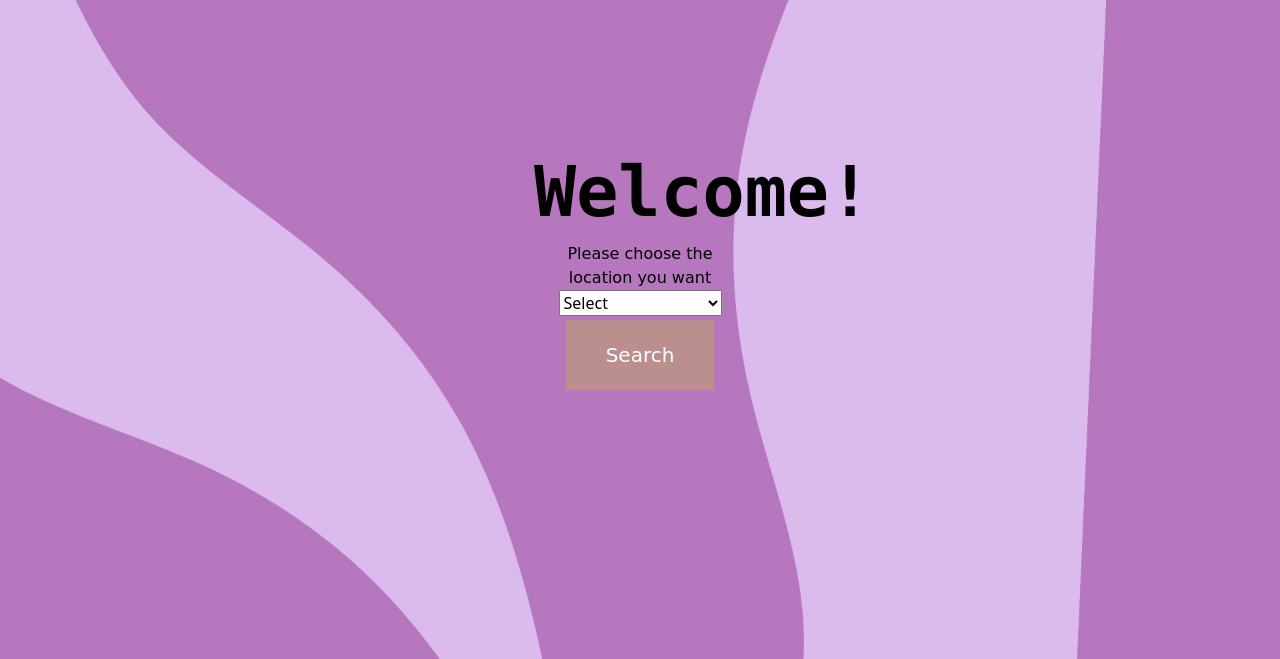
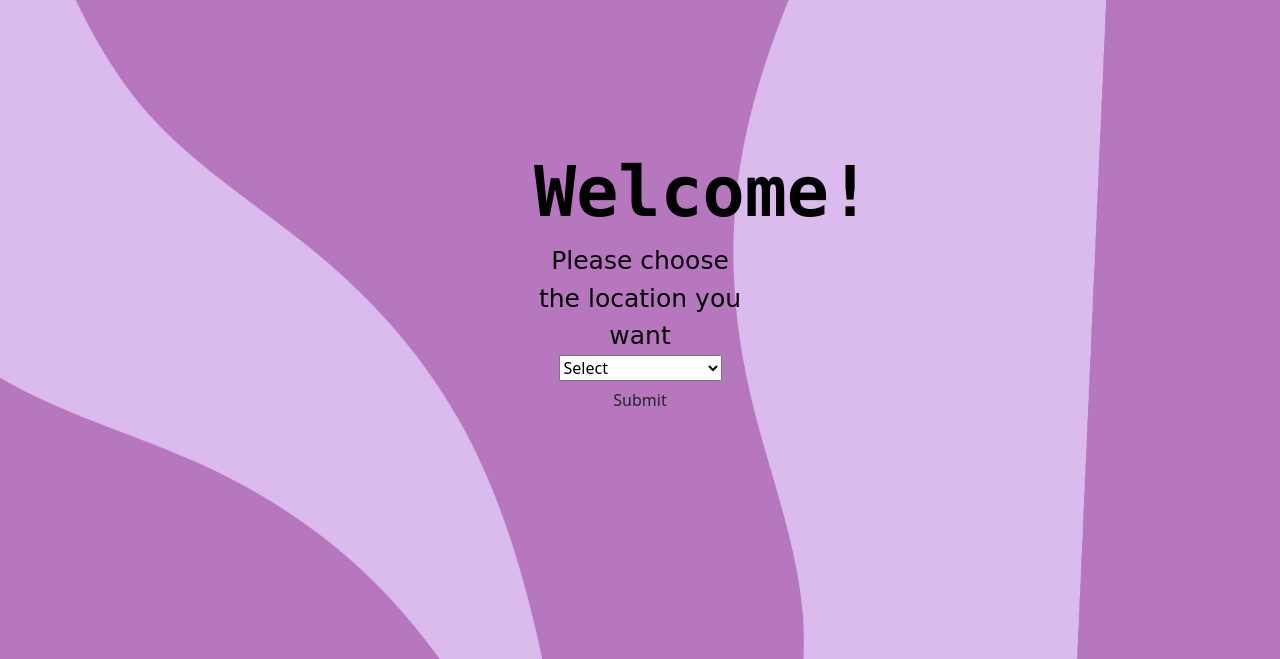
Before and after one commit to const-sambird/groove, a web app: file views/Location.html in a window 1280 px wide. Shown: the top 659 px of the page. Run offline with its HTML, style and script files only (its server is not run), Linux system fonts and the light colour scheme.

Commit message:
small changes

```diff
--- a/views/Location.html
+++ b/views/Location.html
@@ -27,7 +27,7 @@
         .button {
             border: none;
             color: white;
-            padding: 20px 40px;
+            padding: 10px 20px;
             text-align: center;
             text-decoration: none;
             display: inline-block;
@@ -47,6 +47,7 @@
         }
         .box{
             font-family: "Comic Sans MS", "Comic Sans", cursive;
+            font-size: 25px;
         }
     </style>
 </head>
@@ -99,7 +100,7 @@
             <option value="Milwaukee, WI">Milwaukee, WI</option>
         </select>
         <br>
-        <button class="button search">Search</button>
+        <button type="submit" value="submit" class="btn btn-submit">Submit</button>
         </form>
     </div>
     <script>
```
